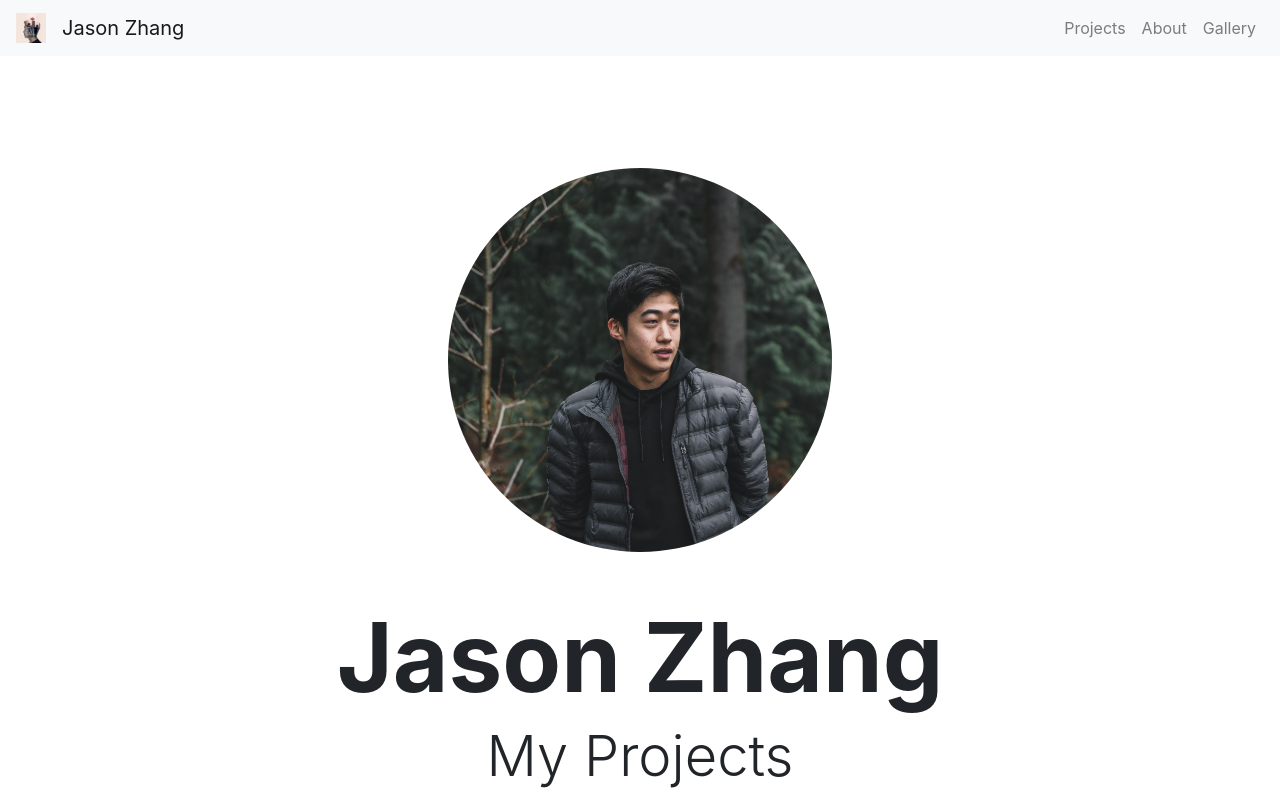
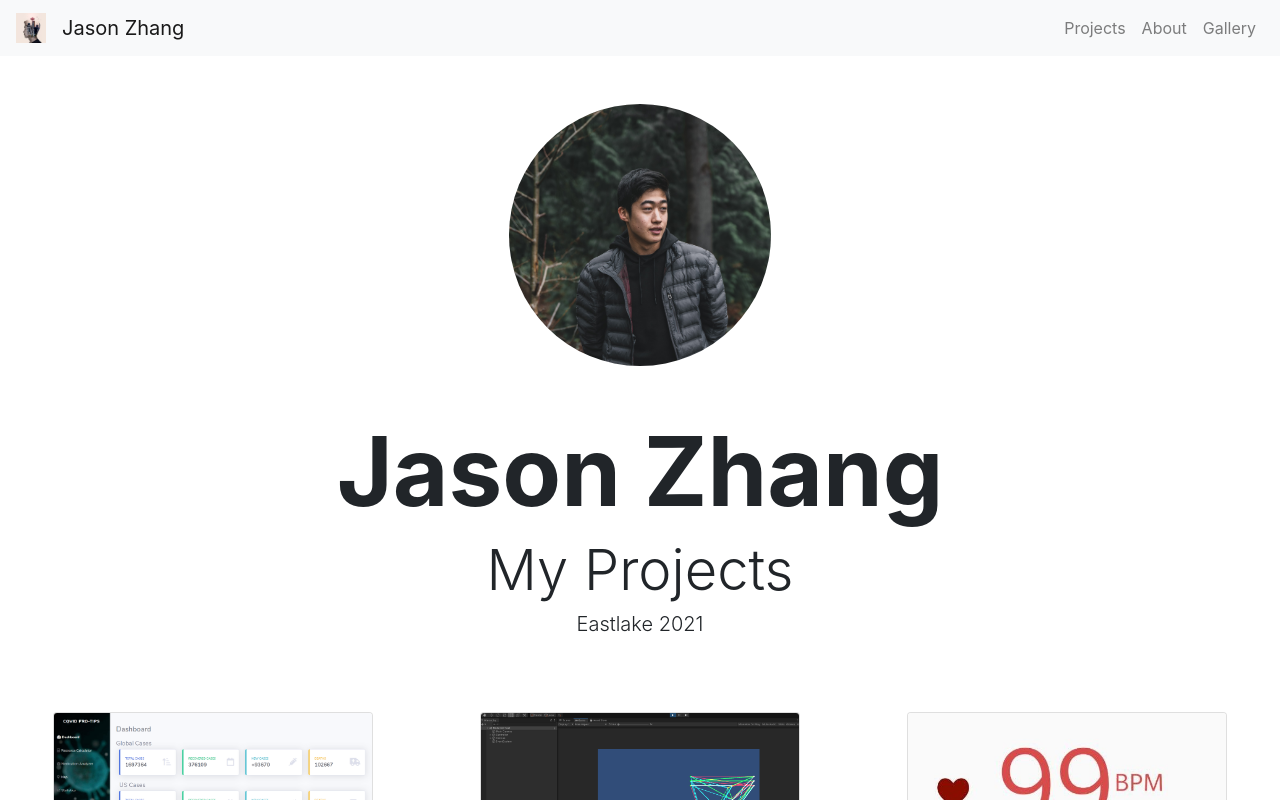
Before and after one commit to Zjjc123/react-portfolio, a React (Create React App) app: page / in a window 1280 px wide. Shown: the top 800 px of the page. Built offline with nearby package versions, Linux system fonts and the light colour scheme.

Commit message:
Resizing profile picture

```diff
--- a/src/index.css
+++ b/src/index.css
@@ -25,12 +25,6 @@ code {
   min-height: calc(100vh - 113px);
 }
 
-#profile {
-  margin-top: 5%;
-  height: 30%;
-  width: 30%;
-}
-
 #badge {
   border: 2px solid #ddd;
   height: 50px;
--- a/src/pages/Projects.js
+++ b/src/pages/Projects.js
@@ -21,7 +21,9 @@ import javaImage from "../img/icons/java.jpg";
 function Projects(props) {
     return (
         <Jumbotron className="bg-transparent jumbotron-fluid p-0">
-            <Image id = "profile" className = "py-5" src={Background} roundedCircle fluid/>
+            <Row className = "justify-content-center py-5" xs = {2} sm = {2} md = {4} lg = {4} xl = {5}>
+                <Image src={Background} roundedCircle fluid/>
+            </Row>
             <Container fluid>
                 <Row className="justify-content-center" >
                     <Col>
```
